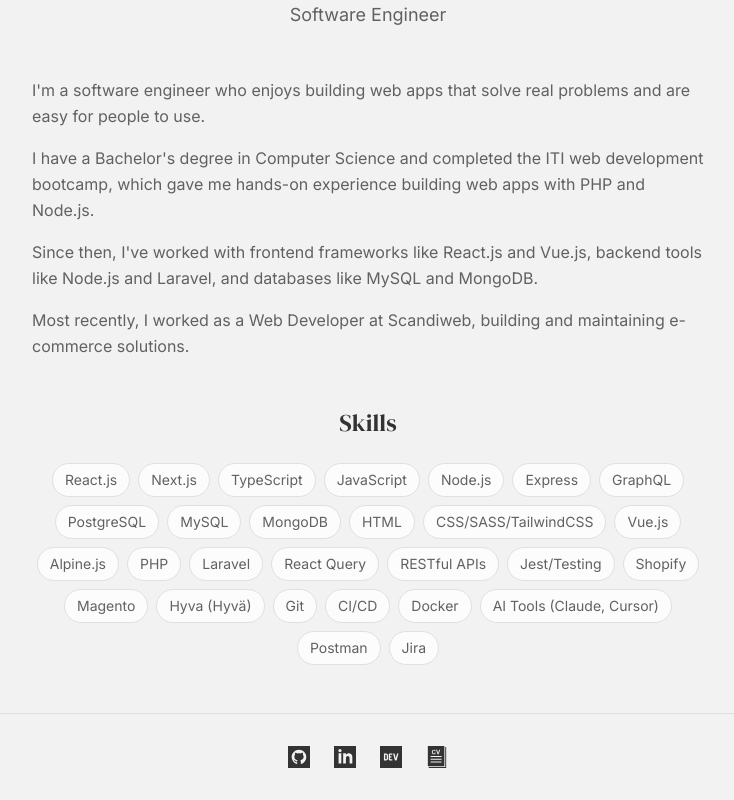
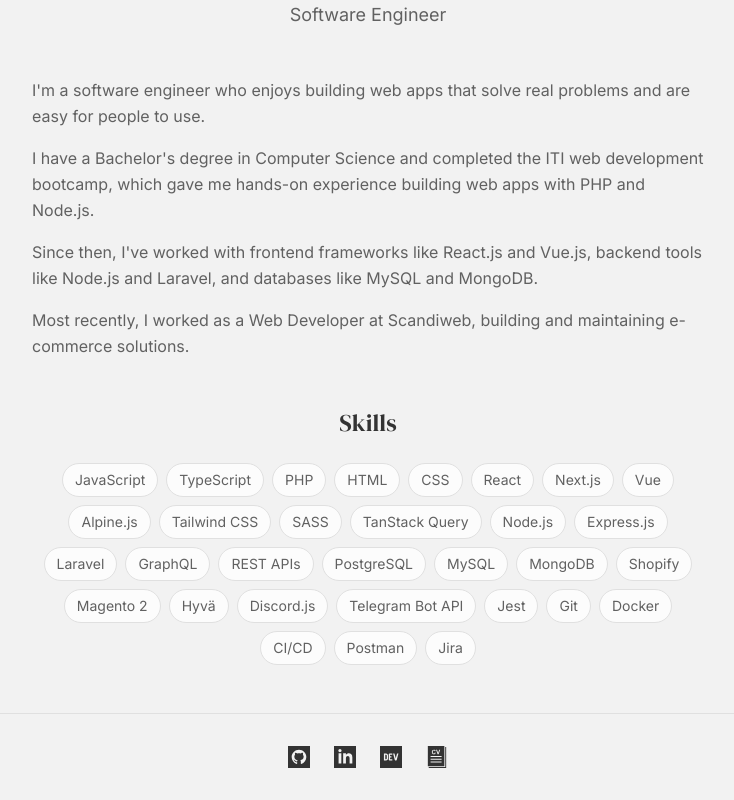
Before and after one commit to edriso/portfolio, a React (Vite) app: page / in a window 1280 px wide. Shown: the part 402-1202 px from the top of the page, without its empty margins (272-1006 px from the left). Built offline with nearby package versions, Linux system fonts and the light colour scheme; no server answers.

Commit message:
Reorder and clean up skills list

```diff
--- a/src/pages/About.jsx
+++ b/src/pages/About.jsx
@@ -2,32 +2,43 @@
 import waveSvg from '../assets/wave.svg';
 
 const skills = [
-  'React.js',
+  // Languages
+  'JavaScript',
+  'TypeScript',
+  'PHP',
+  'HTML',
+  'CSS',
+  // Frontend
+  'React',
   'Next.js',
-  'TypeScript',
-  'JavaScript',
+  'Vue',
+  'Alpine.js',
+  'Tailwind CSS',
+  'SASS',
+  'TanStack Query',
+  // Backend
   'Node.js',
-  'Express',
+  'Express.js',
+  'Laravel',
   'GraphQL',
+  'REST APIs',
+  // Databases
   'PostgreSQL',
   'MySQL',
   'MongoDB',
-  'HTML',
-  'CSS/SASS/TailwindCSS',
-  'Vue.js',
-  'Alpine.js',
-  'PHP',
-  'Laravel',
-  'React Query',
-  'RESTful APIs',
-  'Jest/Testing',
+  // E-commerce
   'Shopify',
-  'Magento',
-  'Hyva (Hyvä)',
+  'Magento 2',
+  'Hyvä',
+  // Bots
+  'Discord.js',
+  'Telegram Bot API',
+  // Testing
+  'Jest',
+  // DevOps & Tools
   'Git',
+  'Docker',
   'CI/CD',
-  'Docker',
-  'AI Tools (Claude, Cursor)',
   'Postman',
   'Jira',
 ];
```
